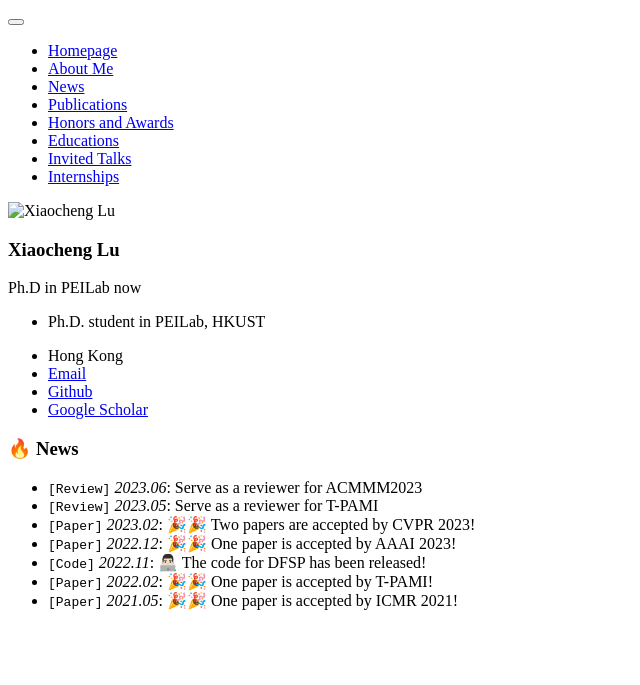
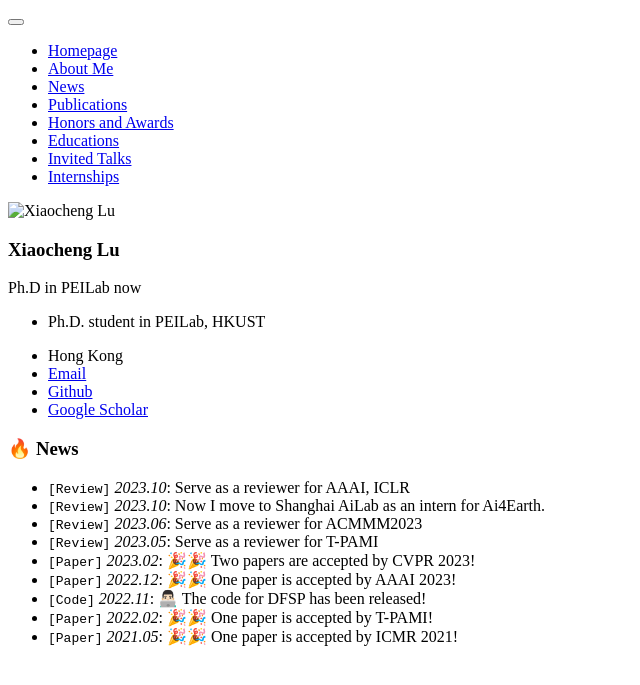
Before and after one commit to Forest-art/forest-art.github.io, a Jekyll site: the page built from _pages/includes/news.md, in a window 1280 px wide. Shown: the top 685 px of the page, without its empty margins (0-640 px from the left). Built offline with Jekyll 4.4.1, drawn with Linux system fonts in a browser that asks for light colours; our own code applies the rules of GitHub Pages for plain Markdown files.

Commit message:
Update news.md

```diff
--- a/_pages/includes/news.md
+++ b/_pages/includes/news.md
@@ -1,4 +1,6 @@
 # 🔥 News
+- ``[Review]`` *2023.10*: Serve as a reviewer for AAAI, ICLR
+- ``[Review]`` *2023.10*: Now I move to Shanghai AiLab as an intern for Ai4Earth.
 - ``[Review]`` *2023.06*: Serve as a reviewer for ACMMM2023
 - ``[Review]`` *2023.05*: Serve as a reviewer for T-PAMI
 - ``[Paper]`` *2023.02*: 🎉🎉 Two papers are accepted by CVPR 2023!
```
